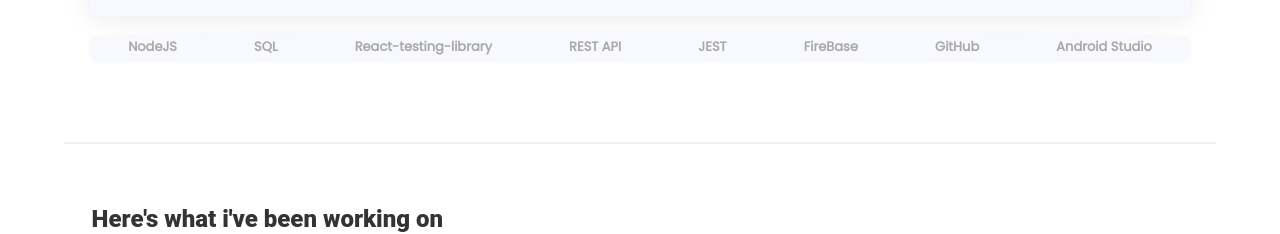
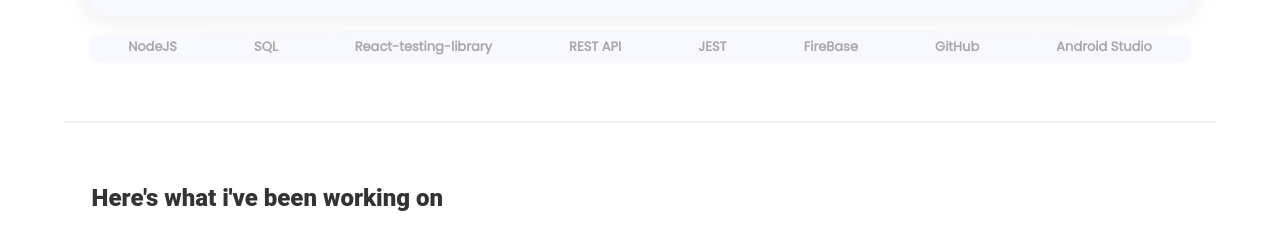
Before and after one commit to junaidrazaq/Portfolio_V2, a React (Create React App) app: page / in a window 1280 px wide. Shown: the part 1260-1494 px from the top of the page. Built offline with nearby package versions, Linux system fonts and the light colour scheme.

Commit message:
divider_configdpixel_perfectly

```diff
--- a/src/components/about/about.css
+++ b/src/components/about/about.css
@@ -111,8 +111,5 @@
   width: 90%;
   height: 2px;
   background-color: rgb(243, 240, 240);
-  margin-top: 5rem;
-  margin-bottom: 3.7rem;
-  margin-right: auto;
-  margin-left: auto;
+  margin: 3.7rem auto;
 }
```
